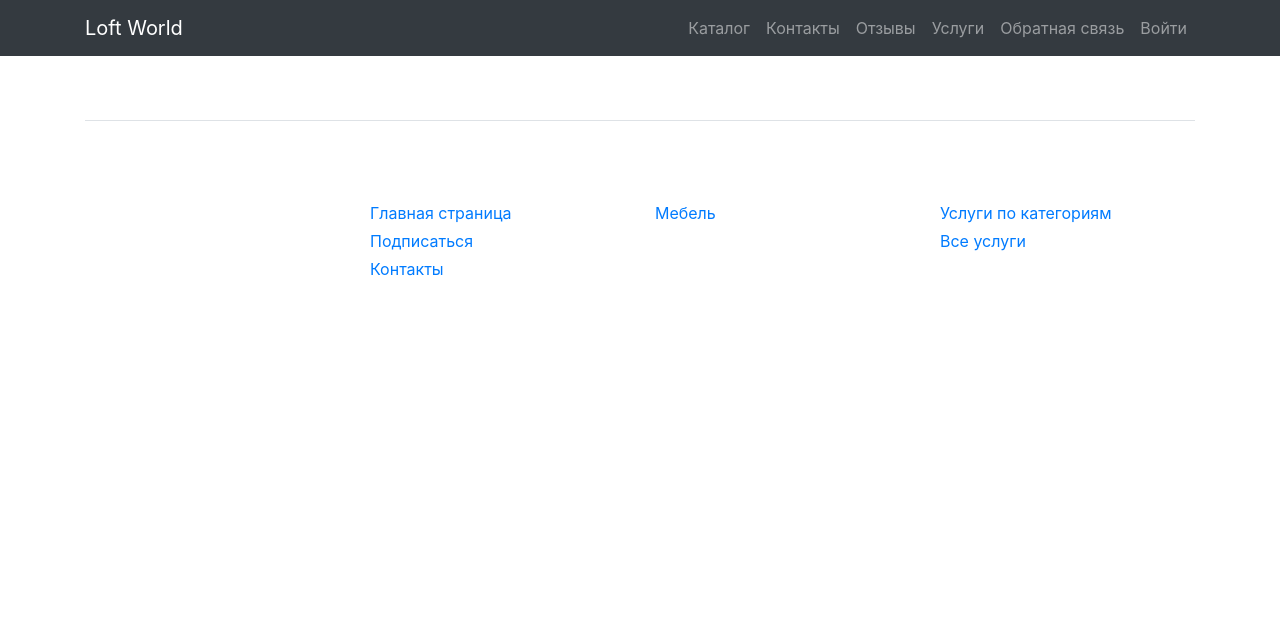
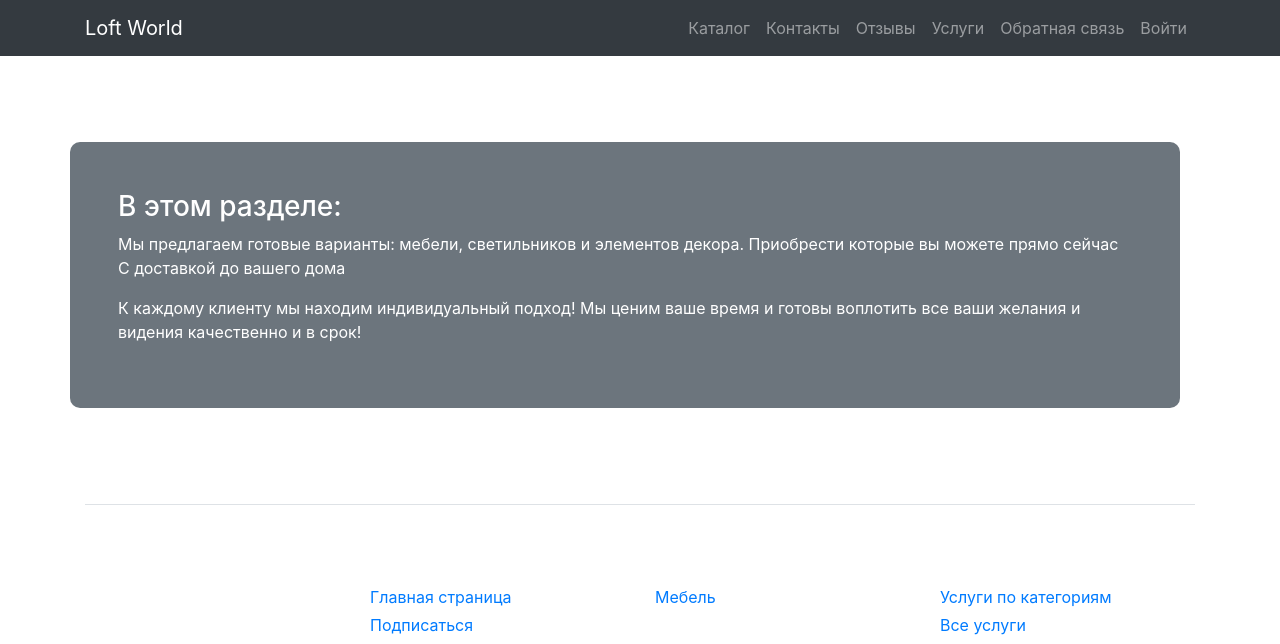
Before and after one commit to Meatdam/Loft_world, a Django app: page /product/1/ in a window 1280 px wide. Shown: the top 644 px of the page. Run offline with Django 5.2, Linux system fonts and the light colour scheme; data that the repository does not hold is empty; some libraries are stand-ins or nearby versions.

Commit message:
Добавить измененный файл loft/product_list.html

```diff
--- a/loft/templates/loft/product_list.html
+++ b/loft/templates/loft/product_list.html
@@ -5,6 +5,16 @@
 {% block content %}
 {% load my_tags %}
 
+<h2 class="mb-3 mt-3 text-white">Loft World</h2>
+<div class="row w-100 bg-secondary mb-5 p-5 text-white" style="border-radius: 10px">
+    <h3 class="mb-2 text-white text-center">В этом разделе:</h3>
+<p>Мы предлагаем готовые варианты:
+    мебели, светильников и элементов декора. Приобрести которые вы можете прямо сейчас<br>С доставкой до вашего дома</p>
+
+<p>К каждому клиенту мы находим индивидуальный подход!
+Мы ценим ваше время и готовы воплотить все ваши желания и видения качественно и в срок!
+</p>
+</div>
 <main>
     <div class="row row-cols-1 row-cols-md-3 text-center">
 {% for product in object_list %}
```
